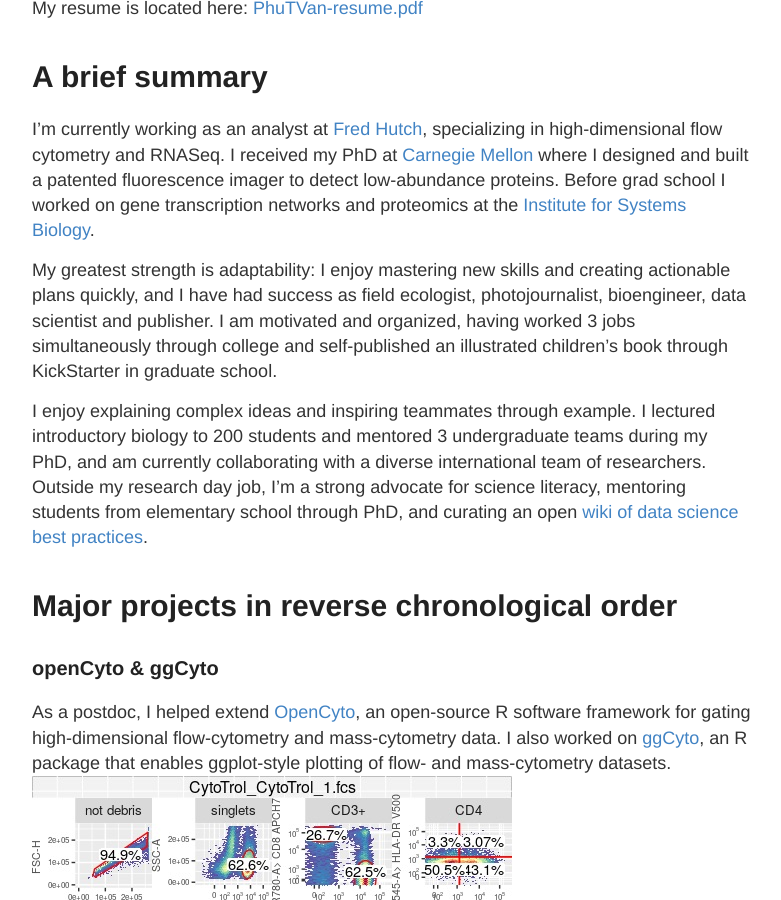
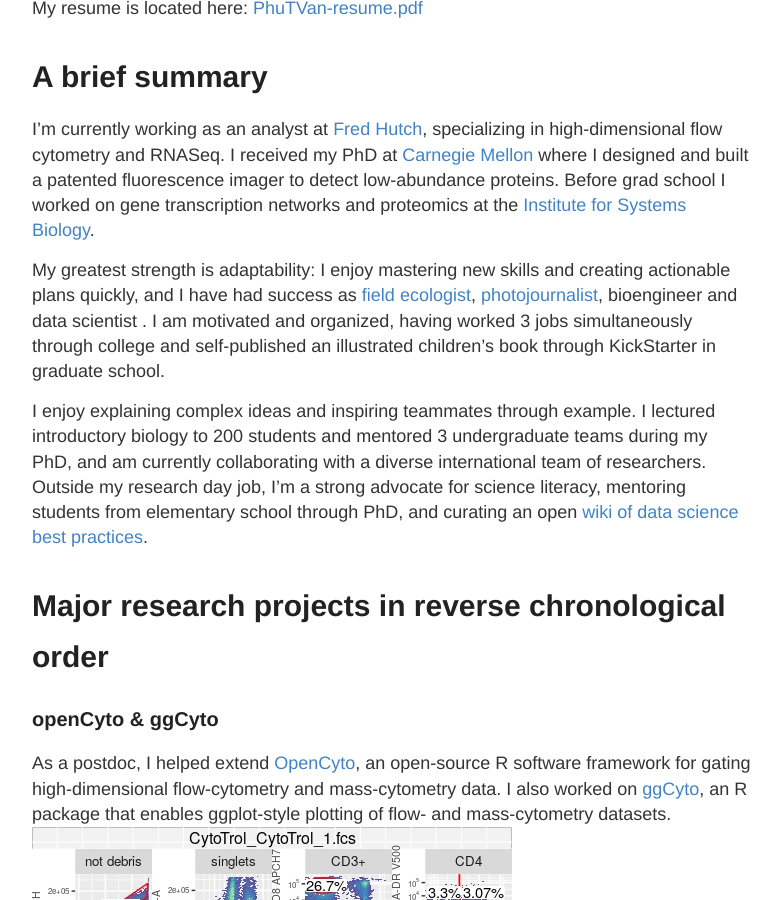
Before and after one commit to ptvan/ptvan.github.io, a Jekyll site: the page built from research.md, in a window 1280 px wide and 900 px high, scrolled down 208 px. Shown: the whole window, without its empty margins (248-1029 px from the left). Built offline with Jekyll 4.4.1, drawn with Linux system fonts in a browser that asks for light colours.

Commit message:
updated research.md

```diff
--- a/research.md
+++ b/research.md
@@ -10,11 +10,11 @@
 
 I'm currently working as an analyst at [Fred Hutch](http://rglab.org), specializing in high-dimensional flow cytometry and RNASeq. I received my PhD at [Carnegie Mellon](https://cmu.edu/bio) where I designed and built a patented fluorescence imager to detect low-abundance proteins. Before grad school I worked on gene transcription networks and proteomics at the [Institute for Systems Biology](https://baliga.systemsbiology.net/).
 
-My greatest strength is adaptability: I enjoy mastering new skills and creating actionable plans quickly, and I have had success as field ecologist, photojournalist, bioengineer, data scientist and publisher. I am motivated and organized, having worked 3 jobs simultaneously through college and self-published an illustrated children's book through KickStarter in graduate school.
+My greatest strength is adaptability: I enjoy mastering new skills and creating actionable plans quickly, and I have had success as [field ecologist](https://www.fs.usda.gov/colville), [photojournalist](https://makingtheprince.blogspot.com/2013/11/meet-author.html), bioengineer and data scientist . I am motivated and organized, having worked 3 jobs simultaneously through college and self-published an illustrated children's book through KickStarter in graduate school.
 
 I enjoy explaining complex ideas and inspiring teammates through example. I lectured introductory biology to 200 students and mentored 3 undergraduate teams during my PhD, and am currently collaborating with a diverse international team of researchers. Outside my research day job, I'm a strong advocate for science literacy, mentoring students from elementary school through PhD, and curating an open [wiki of data science best practices](https://sciwiki.fredhutch.org).
 
-# Major projects in reverse chronological order
+# Major research projects in reverse chronological order
 
 ### openCyto & ggCyto
 As a postdoc, I helped extend [OpenCyto](http://opencyto.org), an open-source R software framework for gating high-dimensional flow-cytometry and mass-cytometry data. I also worked on [ggCyto](https://www.ncbi.nlm.nih.gov/pmc/articles/PMC6223365/), an R package that enables ggplot-style plotting of flow- and mass-cytometry datasets.
```
